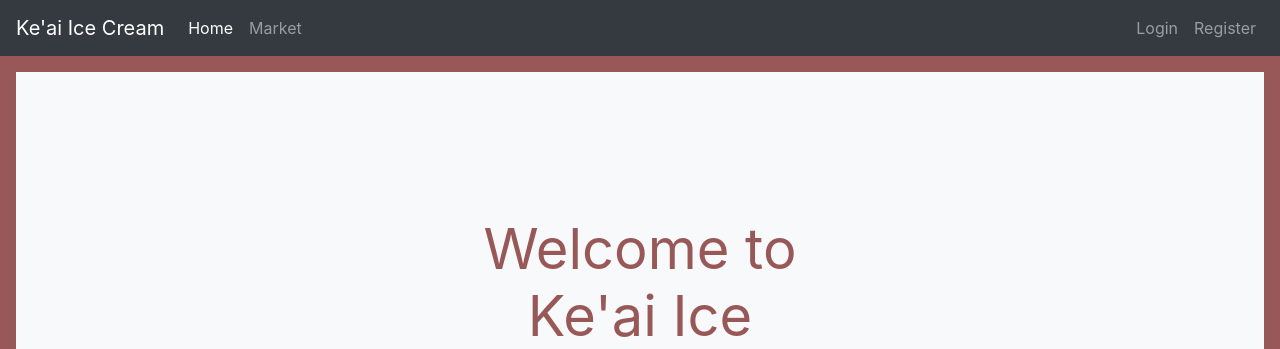
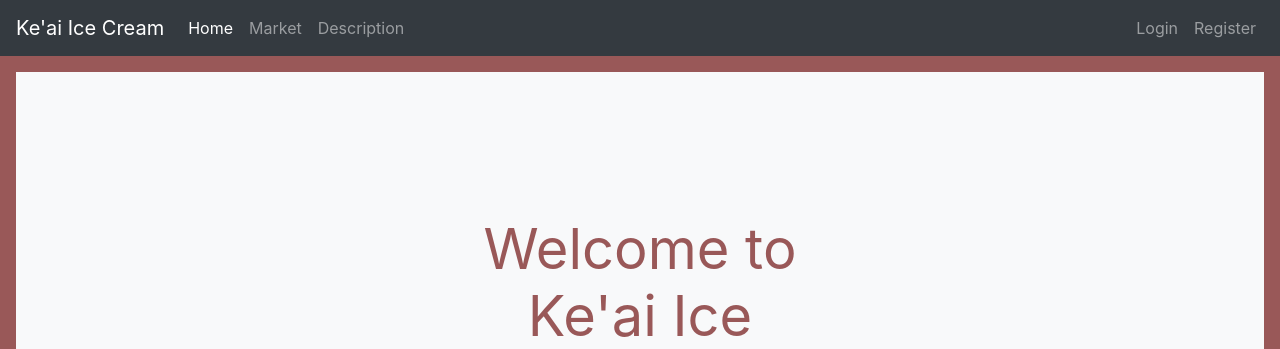
Before and after one commit to giorgiopisano/FlaskMarket, a Flask app: page /description in a window 1280 px wide. Shown: the top 349 px of the page. Run offline with Flask 2, Linux system fonts and the light colour scheme; some libraries are stand-ins or nearby versions.

Commit message:
desc page direct

```diff
--- a/market/templates/base.html
+++ b/market/templates/base.html
@@ -25,6 +25,9 @@
             </li>
             <li class="nav-item">
                 <a class="nav-link" href="{{ url_for('market_page') }}">Market</a>
+            </li>
+            <li class="nav-item">
+                <a class="nav-link" href="{{ url_for('description_page') }}">Description</a>
             </li>
         </ul>
           {% if current_user.is_authenticated %}
```
